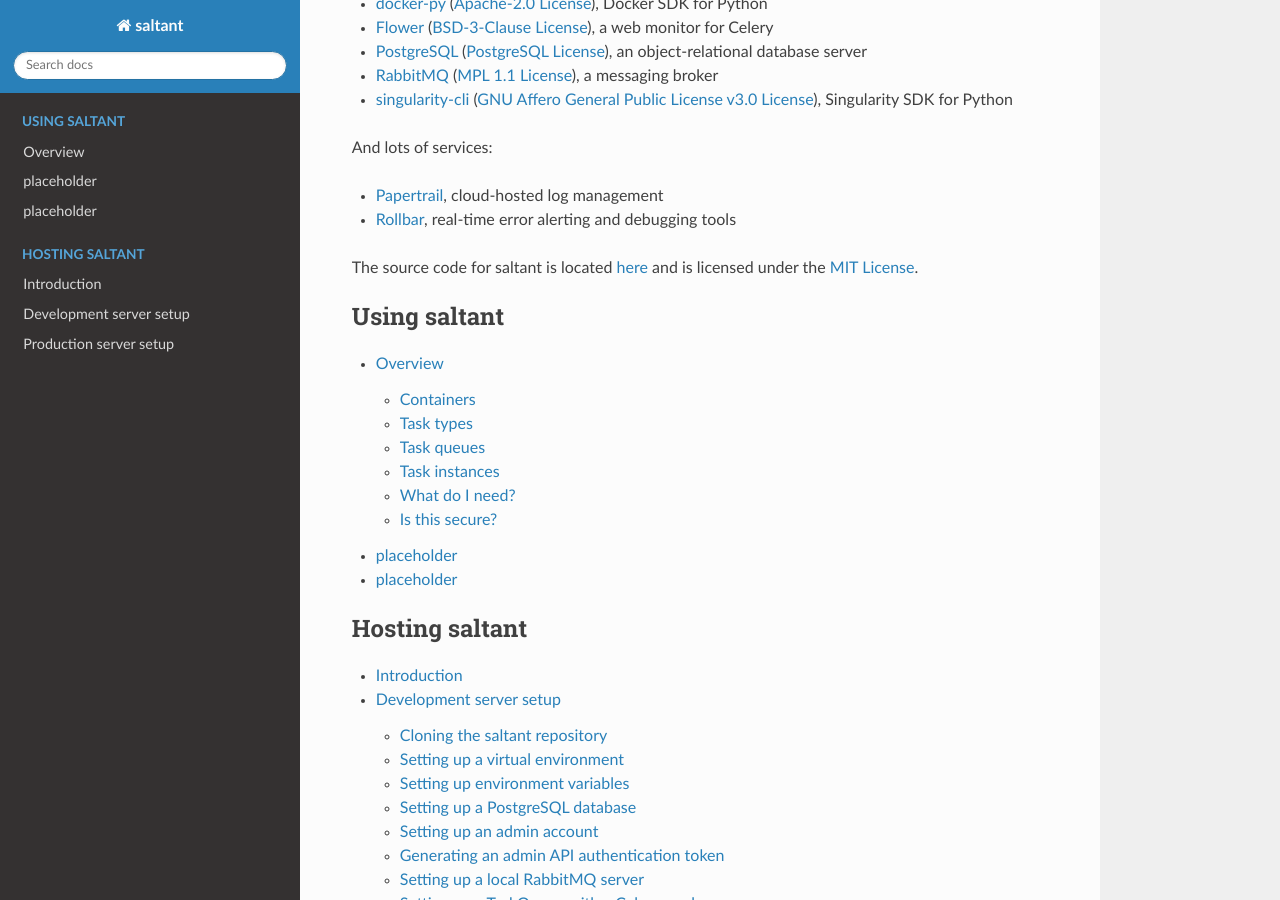
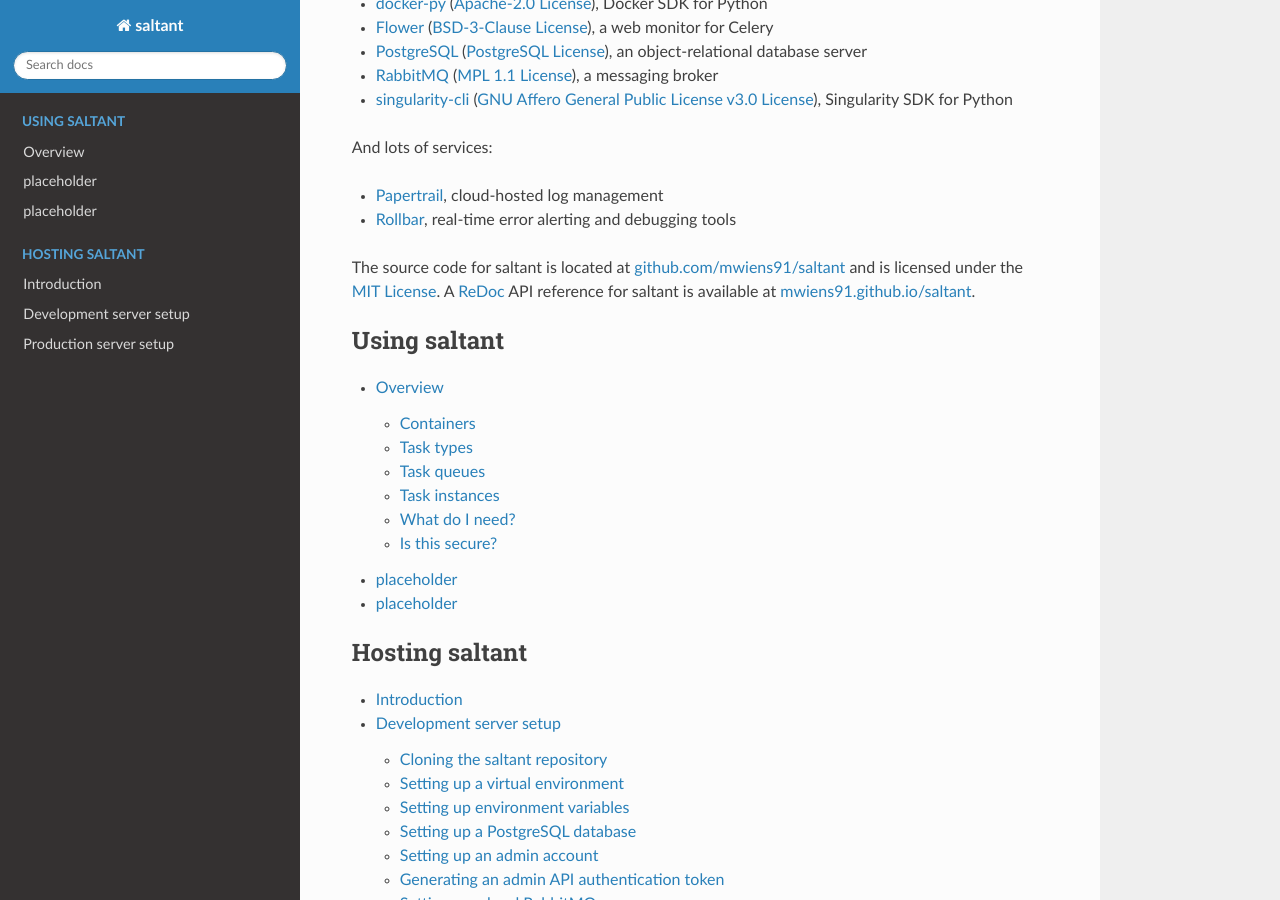
Before and after one commit to saltant-org/saltant, a Sphinx documentation site: the page built from docs/source/index.rst, in a window 1280 px wide and 900 px high, scrolled down 360 px. Built offline with Sphinx 7.4.7 and the Read the Docs theme 2.0.0, drawn with Linux system fonts in a browser that asks for light colours.

Commit message:
Add ReDoc API reference link to docs

```diff
--- a/docs/source/index.rst
+++ b/docs/source/index.rst
@@ -21,9 +21,9 @@
 - `Papertrail`_, cloud-hosted log management
 - `Rollbar`_, real-time error alerting and debugging tools
 
-The source code for saltant is located `here
-<https://github.com/mwiens91/saltant>`_ and is licensed under the `MIT
-License`_.
+The source code for saltant is located at `github.com/mwiens91/saltant`_
+and is licensed under the `MIT License`_. A `ReDoc`_ API reference for
+saltant is available at `mwiens91.github.io/saltant`_.
 
 .. toctree::
    :maxdepth: 2
@@ -67,3 +67,8 @@
 .. Links to services
 .. _Papertrail: https://papertrailapp.com/
 .. _Rollbar: https://rollbar.com/
+
+.. Other links
+.. _github.com/mwiens91/saltant: https://github.com/mwiens91/saltant/
+.. _mwiens91.github.io/saltant: https://mwiens91.github.io/saltant/
+.. _ReDoc: https://github.com/Rebilly/ReDoc
```
